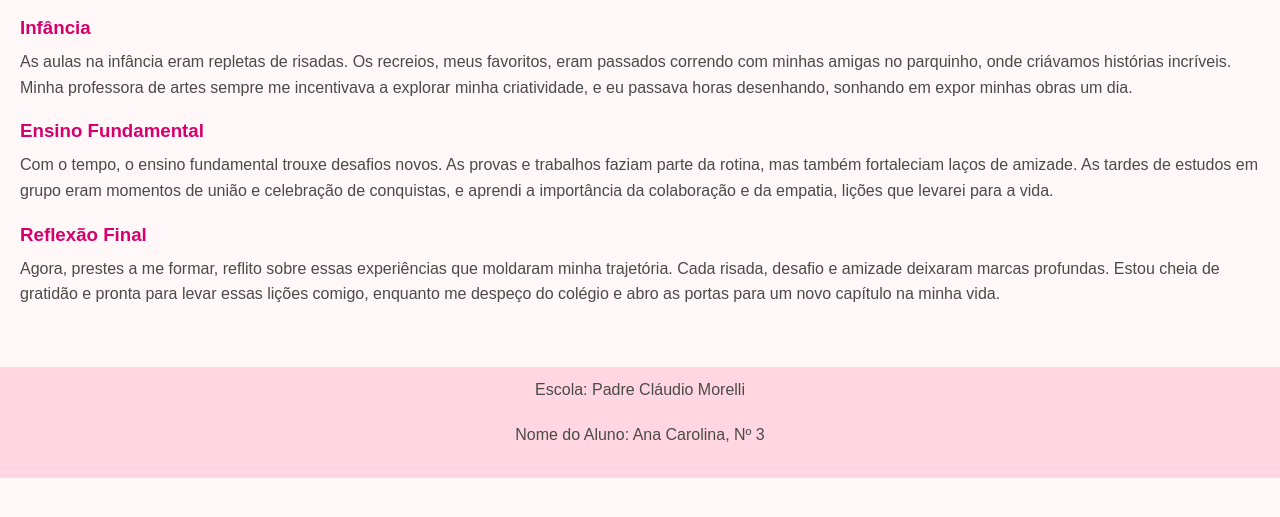
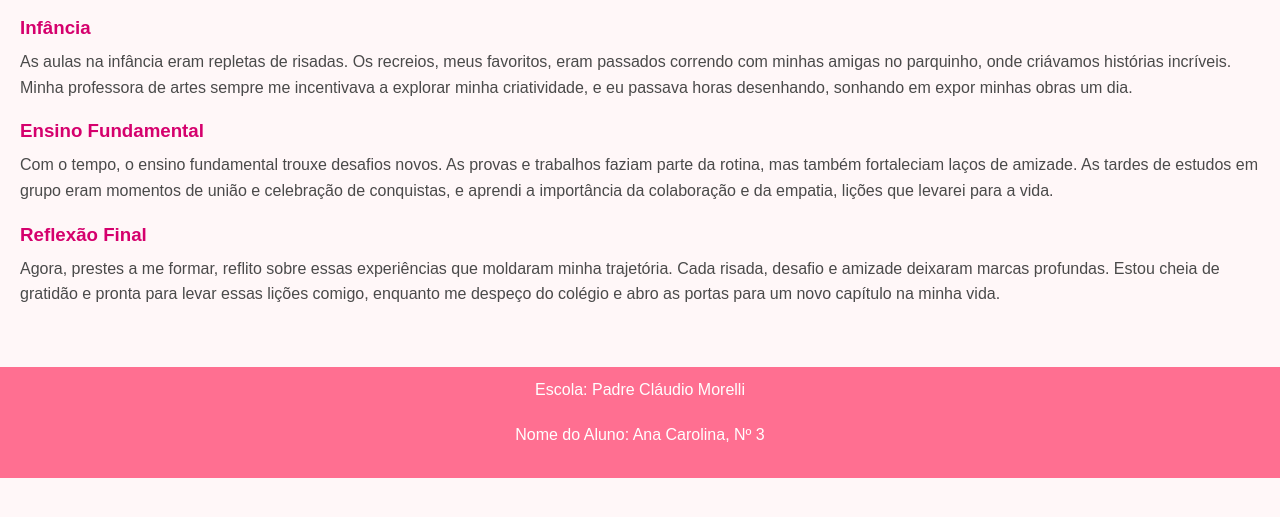
Before and after one commit to michettibyte/memorias-escolares, a plain HTML site: page index.html in a window 1280 px wide. Shown: the part 217-734 px from the top of the page. Drawn offline with Linux system fonts and the light colour scheme.

Commit message:
Update style.css

```diff
--- a/style.css
+++ b/style.css
@@ -11,7 +11,7 @@ body {
 }
 
 header {
-    background-color: #FF6F91; /* Rosa vibrante, mas suave */
+    background-color: #FF6F91; /* Rosa vibrante, mesma cor do rodapé */
     color: white;
     padding: 15px;
     text-align: center;
@@ -65,8 +65,8 @@ p {
 }
 
 footer {
-    background-color: #FFD6E1; /* Rosa claro para o rodapé */
-    color: #4A4A4A; /* Texto escuro para boa legibilidade */
+    background-color: #FF6F91; /* Mesmo rosa vibrante do cabeçalho */
+    color: white; /* Texto branco para contraste */
     text-align: center;
     padding: 10px;
     margin-top: 20px;
```
